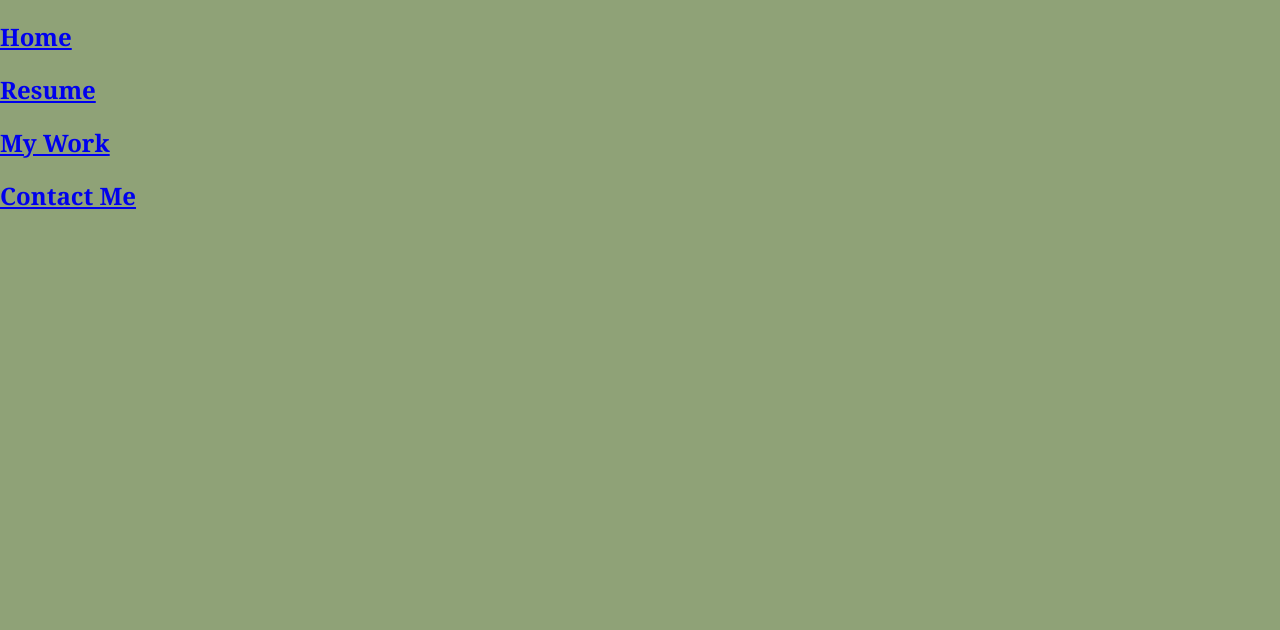
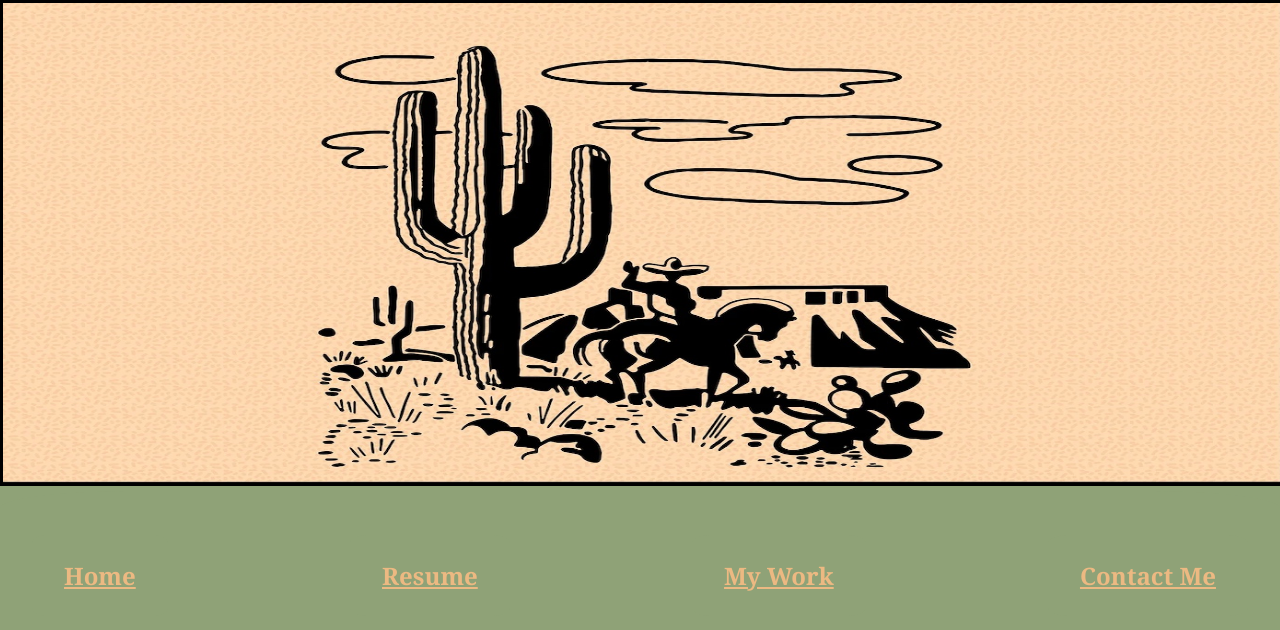
Before and after one commit to BellaMalo1/react-port, a React (Create React App) app: page /My-Work in a window 1280 px wide. Shown: the top 630 px of the page. Built offline with nearby package versions, Linux system fonts and the light colour scheme.

Commit message:
header photo added

```diff
--- a/src/App.css
+++ b/src/App.css
@@ -1,38 +1,85 @@
-.App {
-  text-align: center;
+*{
+  font-family: Georgia, 'Times New Roman', Times, serif;
+  box-sizing: boarder-box;
+  background-color: #8fa277;
+
+
 }
 
-.App-logo {
-  height: 40vmin;
-  pointer-events: none;
+
+
+.nav-bar {
+  top: 0;
+  display: flex;
+  flex-wrap: wrap;
+  justify-content: space-between;
+  padding: 1.5rem 2rem;
+  box-sizing: border-box;
+  border-radius: 10%;
+
+
+
+
 }
+.link1{
+ color: #ecb982;
 
-@media (prefers-reduced-motion: no-preference) {
-  .App-logo {
-    animation: App-logo-spin infinite 20s linear;
-  }
+
+
 }
+.link2{
+  color: #ecb982;
 
-.App-header {
-  background-color: #282c34;
-  min-height: 100vh;
-  display: flex;
-  flex-direction: column;
-  align-items: center;
-  justify-content: center;
-  font-size: calc(10px + 2vmin);
+ }
+ .link3{
+  color: #ecb982;
+
+ }
+ .link4{
+  color: #ecb982;
+
+ }
+ .link1:hover{
+  color: #1F4976;
+
+}
+.link2:hover{
+  color: #1F4976;
+
+}
+.link3:hover{
+  color: #1F4976;
+
+}
+.link4:hover{
+  color: #1F4976;
+
+}
+.welcome-image{
+  height: 60vh;
+  width: 100vw;
+  border: black solid;
+}
+#Welcome-page-container{
   color: white;
+  text-align: center;
+  padding: 10%;
+
 }
+#cactus{
+ height: 20vh;
+ width: 15vw;
 
-.App-link {
-  color: #61dafb;
 }
-
-@keyframes App-logo-spin {
-  from {
-    transform: rotate(0deg);
-  }
-  to {
-    transform: rotate(360deg);
-  }
+button{
+  padding: 10px 20px;
+  background-color:white;
+  border: none;
+  border-radius: 50px;
+  cursor: pointer;
+  font-family: Georgia, 'Times New Roman', Times, serif;
+  transition-delay: width 2s;
 }
+button:hover{
+  background-color: #ecb982;
+}
--- a/src/App.js
+++ b/src/App.js
@@ -3,11 +3,13 @@ import './App.css';
 import Hello from "./components/hello"
 import Welcome from './components/welcome';
 import Home from './components/home'
+import Header from './components/header';
 
 function App() {
   return (
     <div>
       {/* < Welcome /> */}
+      <Header/>
       <Home />
 
 
--- /dev/null
+++ b/src/components/header.js
@@ -0,0 +1,8 @@
+function Header (){
+    return(
+        <>
+        <img className="welcome-image" src={require('./Screen Shot 2022-06-24 at 3.00.17 PM.jpg')}alt="Desert Scene"></img>
+        </>
+    )
+}
+export default Header
```
